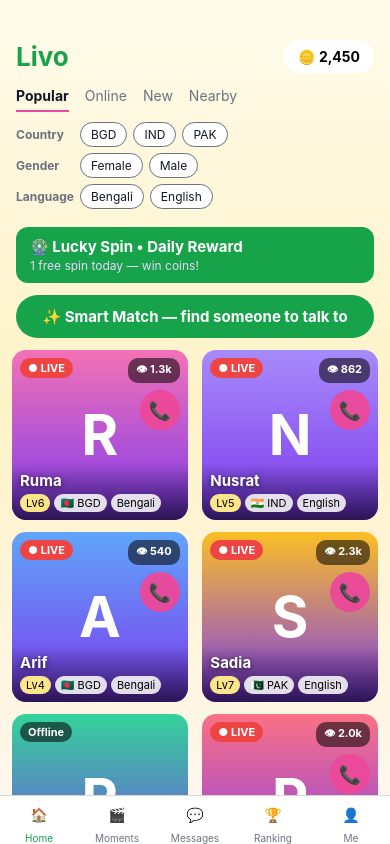
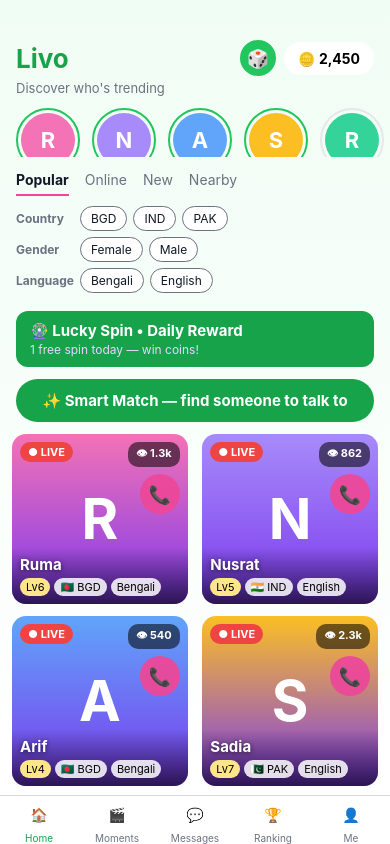
Before and after one commit to apomahmud1-sketch/livo, a React Native app: screen /Main in a window 390 px wide. Built offline with nearby package versions, Linux system fonts and the light colour scheme; no server answers.

Commit message:
Update src/screens/HomeScreen.js (Livo code sync via Muse)

```diff
--- a/src/screens/HomeScreen.js
+++ b/src/screens/HomeScreen.js
@@ -123,7 +123,7 @@ const HostCard = React.memo(function HostCard({ host, viewers, distanceLabel, na
 
 export default function HomeScreen({ navigation }) {
   const [tab, setTab] = useState('Popular');
-  const { coins, hosts: allHosts, userCountry } = useApp(); // [F3] userCountry from the store [/F3]
+  const { coins, hosts: allHosts, userCountry, showToast } = useApp(); // [F3] userCountry from the store [/F3]
 
   // [F3] Filters — one value per group, null = no filter. Options are
   // derived from the real host list below, so they always match the
@@ -172,6 +172,32 @@ export default function HomeScreen({ navigation }) {
     if (next) setMatchedHost(next);
   };
   // [/F6]
+
+  // [Vero] Random Match — pick a random ONLINE host and open their
+  // call at once. If nobody is online, say so instead of opening
+  // an offline host.
+  const randomMatch = () => {
+    const online = allHosts.filter((h) => h.online);
+    if (!online.length) {
+      showToast('No hosts online right now — try again soon.');
+      return;
+    }
+    const pick = online[Math.floor(Math.random() * online.length)];
+    navigation.navigate('VideoCall', { host: pick });
+  };
+
+  // [Vero] Story row item — tap a story to call that host.
+  const renderStory = ({ item }) => (
+    <TouchableOpacity style={styles.story} activeOpacity={0.8} onPress={() => navigation.navigate('VideoCall', { host: item })}>
+      <View style={[styles.storyRing, item.online ? styles.storyRingLive : styles.storyRingOff]}>
+        <View style={[styles.storyAvatarBg, { backgroundColor: item.color }]}>
+          <Text style={styles.storyAvatar}>{item.name[0]}</Text>
+        </View>
+      </View>
+      <Text style={styles.storyName} numberOfLines={1}>{item.name}</Text>
+    </TouchableOpacity>
+  );
+  // [/Vero]
 
   // [F3] Ask for location ONCE, the first time the Nearby tab opens.
   // If expo-location is not installed, loadLocationModule() returns
@@ -276,13 +302,30 @@ export default function HomeScreen({ navigation }) {
   );
 
   return (
-    <LinearGradient colors={['#fffbeb', '#fef3c7', '#fff7ed']} style={styles.bg}>
+    <LinearGradient colors={['#f0fdf4', '#ffffff']} style={styles.bg}>
       <View style={styles.header}>
         <Text style={styles.logo}>Livo</Text>
-        <TouchableOpacity style={styles.coinPill} onPress={() => navigation.navigate('WalletTab')}>
-          <Text style={styles.coinText}>🪙 {coins.toLocaleString()}</Text>
-        </TouchableOpacity>
+        <View style={styles.headerRight}>
+          <TouchableOpacity style={styles.randomBtn} onPress={randomMatch} activeOpacity={0.8}>
+            <Text style={styles.randomBtnText}>🎲</Text>
+          </TouchableOpacity>
+          <TouchableOpacity style={styles.coinPill} onPress={() => navigation.navigate('WalletTab')}>
+            <Text style={styles.coinText}>🪙 {coins.toLocaleString()}</Text>
+          </TouchableOpacity>
+        </View>
       </View>
+      <Text style={styles.trendingSub}>Discover who's trending</Text>
+
+      {/* [Vero] Story row — tap a story to call that host. */}
+      <FlatList
+        data={allHosts}
+        keyExtractor={(h) => h.id}
+        horizontal
+        showsHorizontalScrollIndicator={false}
+        renderItem={renderStory}
+        contentContainerStyle={styles.storiesList}
+        removeClippedSubviews
+      />
 
       <View style={styles.tabs}>
         {TABS.map((t) => (
@@ -394,6 +437,20 @@ const styles = StyleSheet.create({
   // [/F1]
   tab: { color: COLORS.grey, fontSize: 14, marginRight: 16, paddingBottom: 6 },
   tabActive: { borderBottomColor: COLORS.pink, borderBottomWidth: 2, color: COLORS.dark, fontWeight: 'bold' },
+  // [Vero] Stories + Random Match styles.
+  headerRight: { alignItems: 'center', flexDirection: 'row' },
+  randomBtn: { alignItems: 'center', backgroundColor: COLORS.green, borderRadius: 18, height: 36, justifyContent: 'center', marginRight: 8, width: 36 },
+  randomBtnText: { fontSize: 18 },
+  trendingSub: { color: COLORS.grey, fontSize: 13, marginTop: 4, paddingHorizontal: 16 },
+  storiesList: { marginTop: 12, paddingHorizontal: 16 },
+  story: { alignItems: 'center', marginRight: 12, width: 64 },
+  storyRing: { alignItems: 'center', borderRadius: 32, borderWidth: 2.5, height: 64, justifyContent: 'center', width: 64 },
+  storyRingLive: { borderColor: COLORS.green },
+  storyRingOff: { borderColor: COLORS.lightGrey },
+  storyAvatarBg: { alignItems: 'center', borderRadius: 27, height: 54, justifyContent: 'center', width: 54 },
+  storyAvatar: { color: '#fff', fontSize: 22, fontWeight: 'bold' },
+  storyName: { fontSize: 11, marginTop: 4, textAlign: 'center' },
+  // [/Vero]
   tabs: { flexDirection: 'row', marginTop: 14, paddingHorizontal: 16 },
   viewers: { backgroundColor: 'rgba(0,0,0,0.55)', borderRadius: 10, paddingHorizontal: 8, paddingVertical: 3, position: 'absolute', right: 8, top: 8 },
   viewersText: { color: '#fff', fontSize: 11, fontWeight: 'bold' },
```
